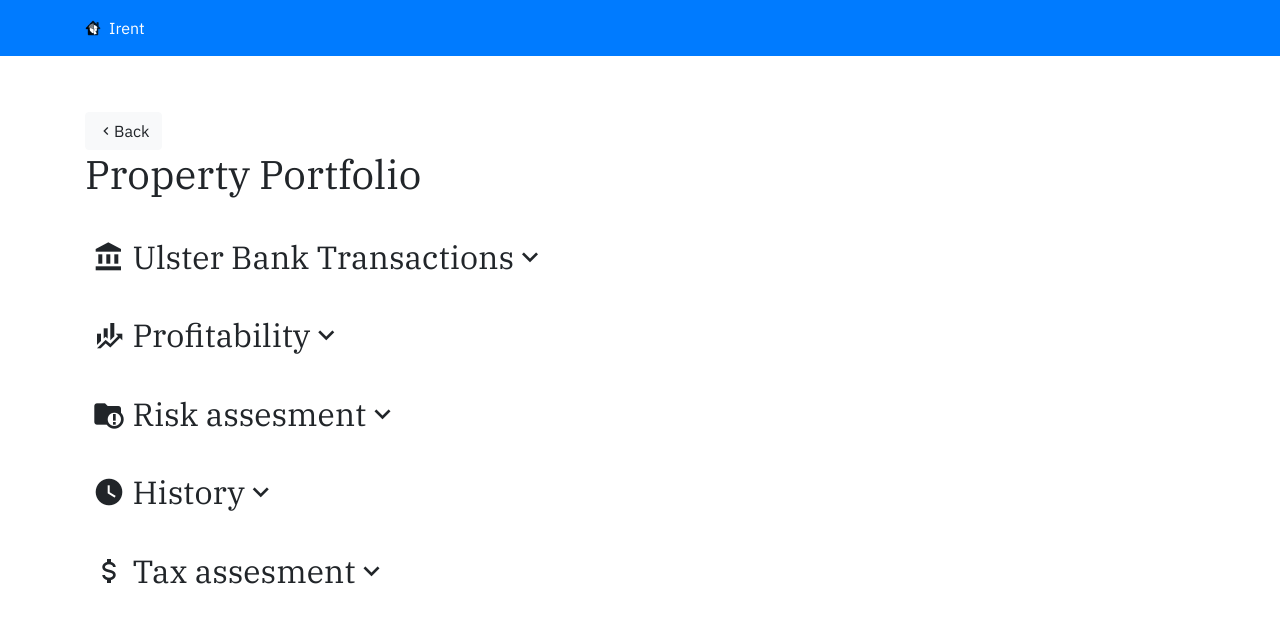
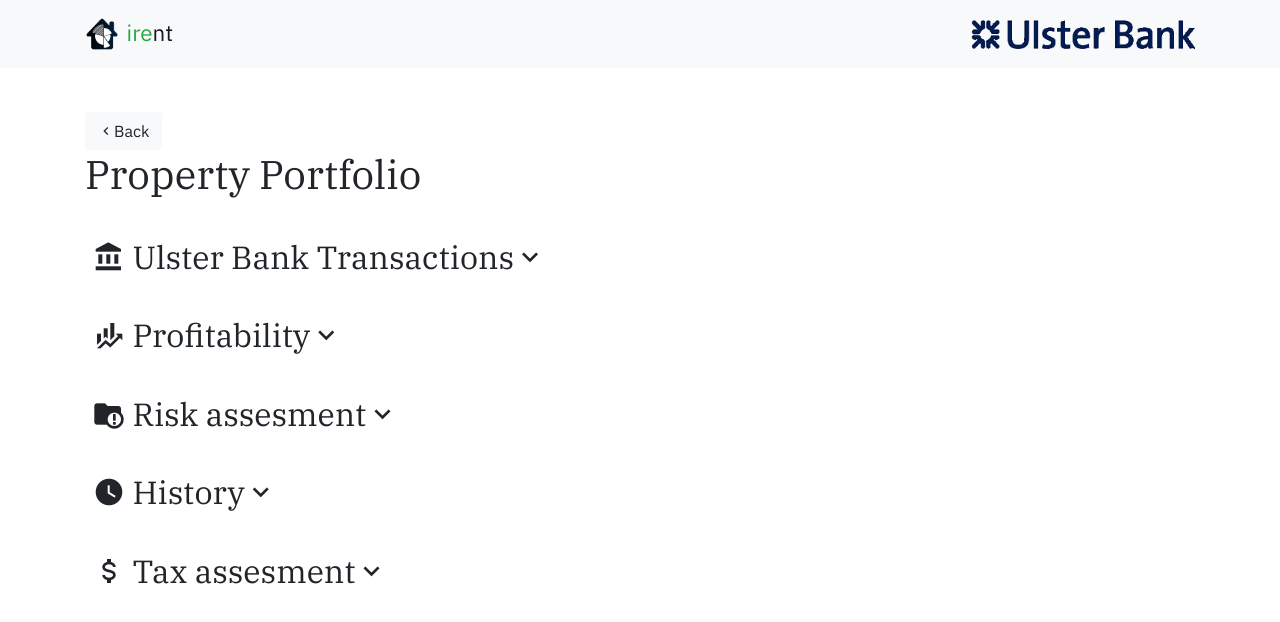
Before and after one commit to HackCameroon/irent, a React (Create React App) app: page /general in a window 1280 px wide. Shown: the top 622 px of the page. Built offline with nearby package versions, Linux system fonts and the light colour scheme.

Commit message:
Final changes

```diff
--- a/src/App.scss
+++ b/src/App.scss
@@ -92,13 +92,26 @@
   padding: 0.3em 0.5em;
 }
 .navbar-icon {
-  height: 1em;
+  height: 1.5em;
 }
 .icon-container {
   display: flex;
   justify-content: center;
   align-items: center;
 }
+.navbar {
+  font-size: 1.4em;
+}
 body {
   margin-top: 4em;
 }
+.navbar-collapse > .container {
+  display: flex;
+  justify-content: space-between;
+}
+.price {
+  font-size: 1.5em;
+  display: flex;
+  justify-content: space-around;
+  margin-top: 1em;
+}
--- a/src/Header.js
+++ b/src/Header.js
@@ -7,7 +7,7 @@
   render() {
     return (
 
-      <nav class="navbar fixed-top navbar-expand-lg navbar-dark bg-primary">
+      <nav class="navbar fixed-top navbar-expand-lg navbar-light bg-light">
         <button class="navbar-toggler" type="button" data-toggle="collapse" data-target="#navbarNav" aria-controls="navbarNav" aria-expanded="false" aria-label="Toggle navigation">
           <span class="navbar-toggler-icon"></span>
         </button>
@@ -18,9 +18,15 @@
                 <img src='irent_logo.png' class="navbar-icon" />
               </li>
               <li className="nav-item active">
-                <a className="nav-link" href="#">Irent</a>
+                <a className="nav-link" href="#"><span className="text-success">ire</span>nt</a>
+              </li>
+              <li className="nav-item float-right">
+
               </li>
             </ul>
+            <span class="navbar-text">
+              <img src='/ub-2.png' class="navbar-icon" />
+            </span>
           </div>
         </div>
       </nav>
--- a/src/PropertyDetails.js
+++ b/src/PropertyDetails.js
@@ -53,7 +53,7 @@
                         <div className="col-md-6">
                             <div className="card">
                                 <div className="card-body issue-resolve">
-                                    <h4 className="normal-font">Schedule a repair</h4>
+                                    <h4 className="normal-font">Repair options</h4>
                                 </div>
                                 <div className="card-body">
                                     {this.state.plumbers.map((plumber) => (
@@ -74,21 +74,25 @@
                                 </div>
                                 <div className="card-body">
                                     <div className="card mb-4">
-                                        <div> <img height="90" width="90" src="washingmachine.jpg" /> We found you an exact replacement</div>
-                                        <div> <img height="90" width="180" src="amazon_logo.png" className="amazon-logo" /> <h1><strong>500€</strong></h1></div>
+                                        <div className="card-body">
+                                            <div>We found you an exact replacement</div>
+                                            <div className="price"> <img height="30" src="amazon_logo.png" className="amazon-logo d-inline-block" /> €550</div>
+
+                                            <div className="btn btn-outline-dark mt-4">See Details</div>
+                                        </div>
                                     </div>
                                     <div className="card mb-4">
                                         <div className="card-body">
                                             <img src="/ulsterbank-logo.gif" className="ub-logo" />
-                                            <div><i className="mdi mdi-check" />You're preapproved for an Ulster Bank loan</div>
-                                            <div style={{ backgroundColor: '#c6ffb3' }}> <h1><strong> 4% APR </strong> </h1></div>
+                                            <div>You're preapproved for an Ulster Bank loan</div>
+                                            <div ><h3>4% APR</h3></div>
                                             <div className="btn btn-outline-dark mt-4">Purchase Now</div>
                                         </div>
                                     </div>
                                     <div className="card">
                                         <div className="card-body">
-                                            <h5 className="normal-text"><strong>Savings fund</strong></h5>
-                                            <div><i className="mdi mdi-check" />You have the following amount in your account</div>
+                                            <h5>Savings fund</h5>
+                                            <div>You have the following amount in your account</div>
                                             <div ><h3>€252.92</h3></div>
                                             <div className="btn btn-outline-dark mt-4">Top up savings</div>
                                         </div>
```
Also changed, not shown: public/ub-2.png (added).
